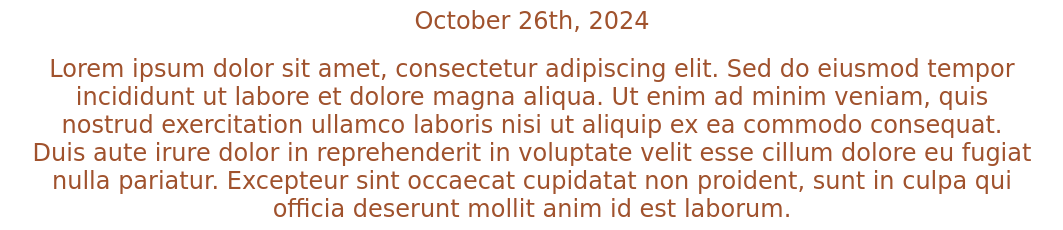
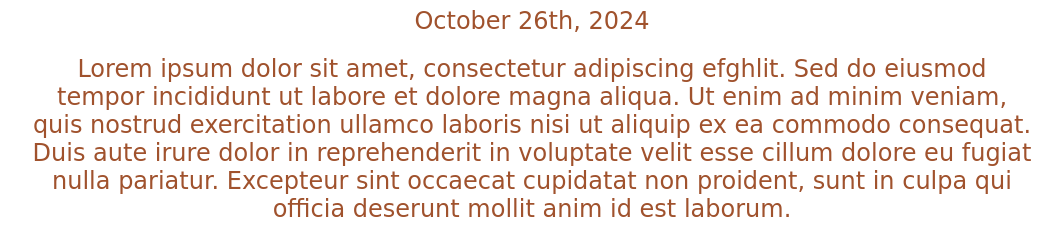
Before and after one commit to Ethan-Willingham/WillinghamWedding, a plain HTML site: page Index.html in a window 1280 px wide. Shown: the part 833-1063 px from the top of the page, without its empty margins (108-1171 px from the left). Drawn offline with Linux system fonts and the light colour scheme; a web font is replaced by a local one.

Commit message:
feat: changed index

```diff
--- a/Index.html
+++ b/Index.html
@@ -19,7 +19,7 @@
         <p>October 26th, 2024</p>
 
         <div class="lorem-ipsum">
-            <p>Lorem ipsum dolor sit amet, consectetur adipiscing elit. Sed do eiusmod tempor incididunt ut labore et dolore magna aliqua. Ut enim ad minim veniam, quis nostrud exercitation ullamco laboris nisi ut aliquip ex ea commodo consequat. Duis aute irure dolor in reprehenderit in voluptate velit esse cillum dolore eu fugiat nulla pariatur. Excepteur sint occaecat cupidatat non proident, sunt in culpa qui officia deserunt mollit anim id est laborum.</p>
+            <p>Lorem ipsum dolor sit amet, consectetur adipiscing efghlit. Sed do eiusmod tempor incididunt ut labore et dolore magna aliqua. Ut enim ad minim veniam, quis nostrud exercitation ullamco laboris nisi ut aliquip ex ea commodo consequat. Duis aute irure dolor in reprehenderit in voluptate velit esse cillum dolore eu fugiat nulla pariatur. Excepteur sint occaecat cupidatat non proident, sunt in culpa qui officia deserunt mollit anim id est laborum.</p>
         </div>
 
         <div class="registry-link">
```
